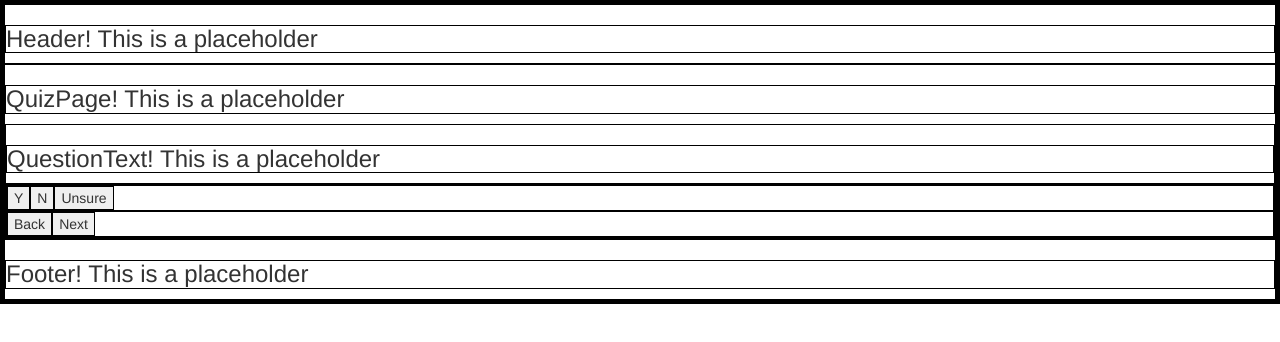
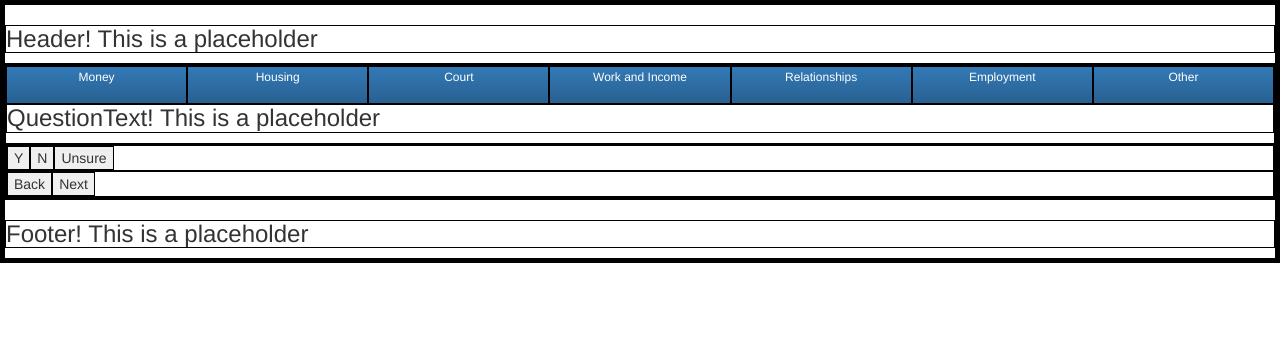
Before and after one commit to LegalCheck/main, a React app: page / in a window 1280 px wide. Both pictures are taken after a click on the button "Start!". Built offline with nearby package versions, Linux system fonts and the light colour scheme.

Commit message:
Adds some styles, and the progressbar component, changes on question and main

```diff
--- a/public/main.css
+++ b/public/main.css
@@ -1,3 +1,20 @@
 * {
     border: 1px solid black;
 }
+
+.category {
+    /*color: blue;*/
+    width: calc(100vw / 7);
+}
+
+.progress-bar {
+    display: flex;
+    flex-direction: row;
+    width: 100%;
+    height: 4rem;
+    /*margin-bottom: 40px;*/
+}
+
+/*.question-text {
+    margin-top: 60px;
+}*/
--- a/src/components/index.js
+++ b/src/components/index.js
@@ -18,7 +18,7 @@ const App = ({state, dispatch}) => {
     return (
       <div>
         <Header />
-        <QuizPage />
+        <QuizPage state={state} dispatch={dispatch}/>
         <Footer />
       </div>
     )
--- a/src/components/progressBar.js
+++ b/src/components/progressBar.js
@@ -1,9 +1,14 @@
 import React from 'react'
 
-const ProgressBar = () => (
-  <div>
-    <h3>ProgressBar! This is a placeholder</h3>
-  </div>
-)
+const ProgressBar = ({state, dispatch}) => {
+    let allCategories = state.questions.map(question => question.category)
+    let categories = [...new Set(allCategories)]
+    return (
+        <div className="progress-bar">
+            {categories.map(category => <div className="category">{category}</div>)}
+        </div>
+    )
+
+}
 
 export default ProgressBar
--- a/src/components/quiz/main.js
+++ b/src/components/quiz/main.js
@@ -1,10 +1,11 @@
 import React from 'react'
 import Options from './options'
 import QuestionText from './question'
+import ProgressBar from '../progressBar'
 
-const QuizPage = () => (
+const QuizPage = ({state, dispatch}) => (
   <div>
-    <h3>QuizPage! This is a placeholder</h3>
+    <ProgressBar state={state} dispatch={dispatch}/>
     <QuestionText />
     <Options />
   </div>
--- a/src/components/quiz/question.js
+++ b/src/components/quiz/question.js
@@ -1,7 +1,7 @@
 import React from 'react'
 
 const QuestionText = () => (
-  <div>
+  <div className="question-name">
     <h3>QuestionText! This is a placeholder</h3>
   </div>
 )
```
